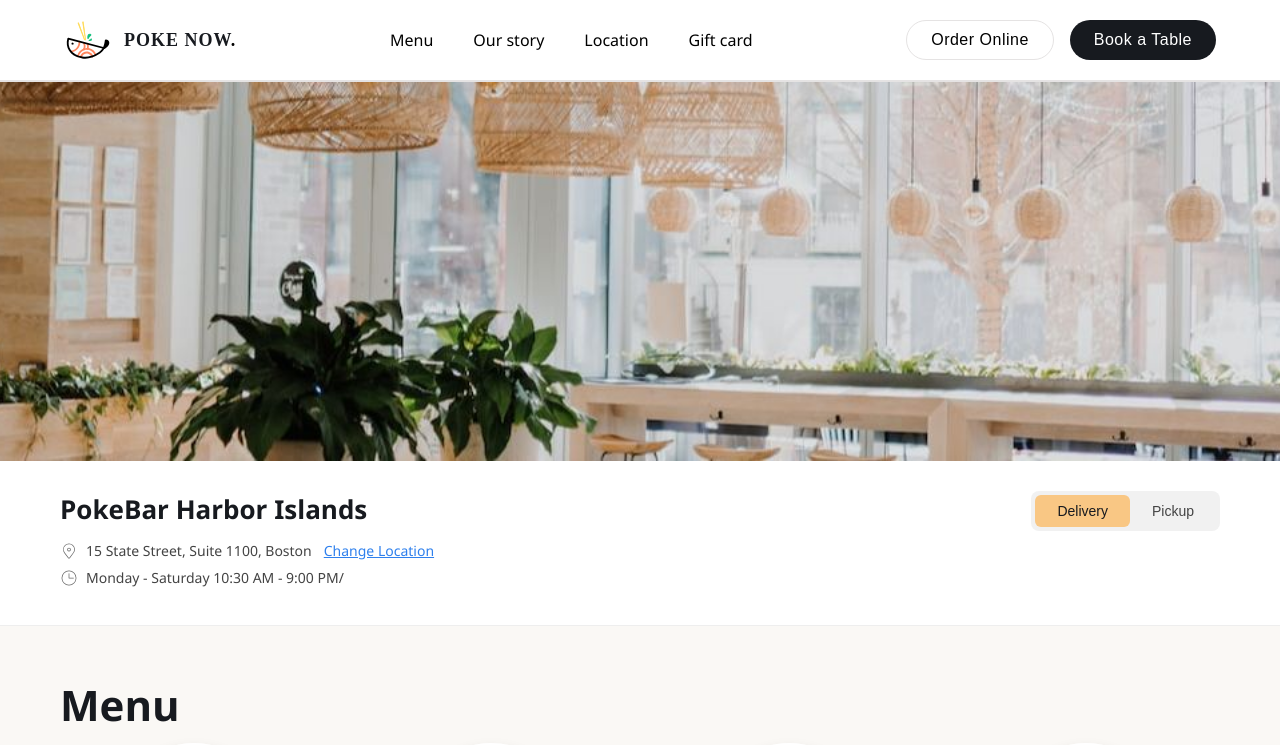
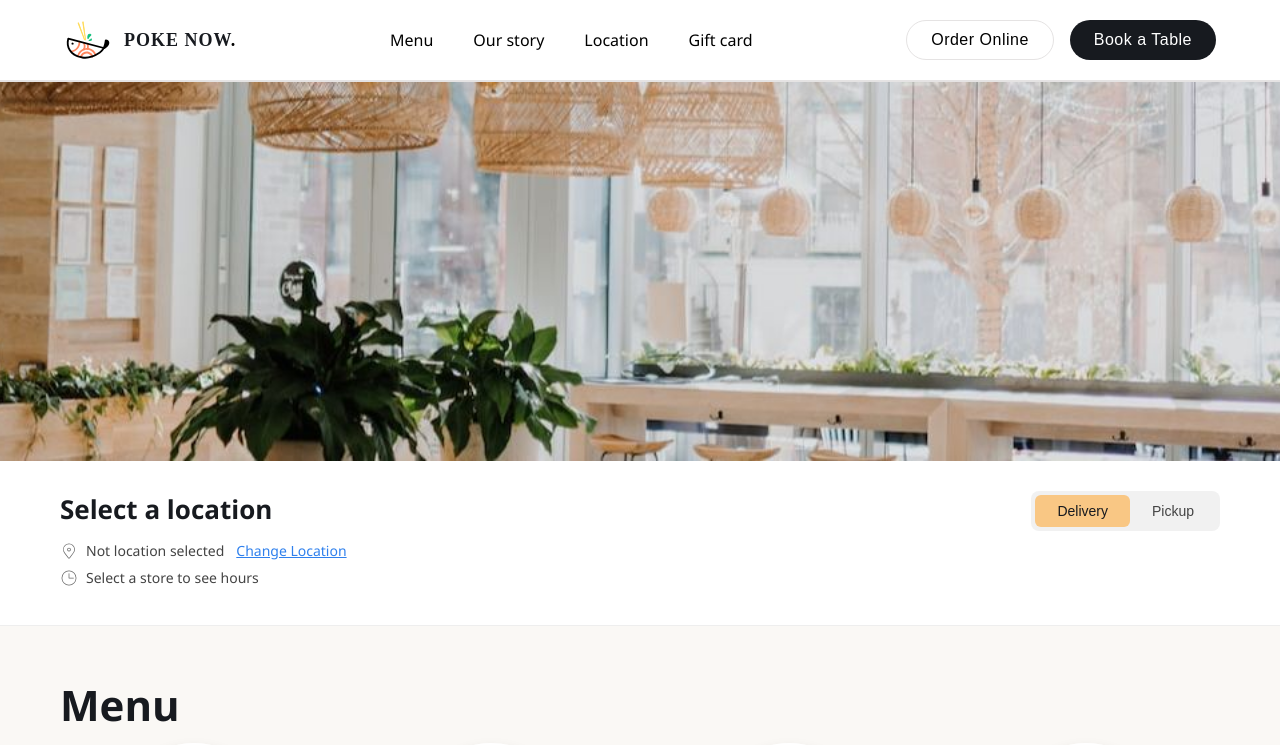
Before and after one commit to lalit-sahu-iphtech/Restaurant-App, a React (Vite) app: page /order in a window 1280 px wide. Shown: the top 745 px of the page. Built offline with nearby package versions, Linux system fonts and the light colour scheme.

Commit message:
update location info

```diff
--- a/src/pages/CheckoutMenuPage/CheckoutMenu.jsx
+++ b/src/pages/CheckoutMenuPage/CheckoutMenu.jsx
@@ -1,4 +1,3 @@
-import { useState } from "react";
 import { useCart } from "../Cart/CartContext";
 import menuHero from "../../assets/checkoutMenu/menuHero.jpg";
 
@@ -22,10 +21,37 @@ import "./checkoutMenu.css";
 import { CiLocationOn } from "react-icons/ci";
 import { CiClock2 } from "react-icons/ci";
 
+import { useState, useEffect } from "react";
+import { useLocation } from "react-router-dom";
+
+
 export default function CheckoutMenu() {
   const { addToCart } = useCart();
   const [addedItems, setAddedItems] = useState({});
   const [orderMode, setOrderMode] = useState("delivery");
+
+  const routerLocation = useLocation();
+  const [selectedLocation, setSelectedLocation] = useState(null);
+
+
+  useEffect(() => {
+      // Priority 1: Router state (fresh navigation)
+      if (routerLocation.state?.location) {
+          setSelectedLocation(routerLocation.state.location);
+          return;
+      }
+
+      // Priority 2: localStorage (page refresh ke baad)
+      const stored = localStorage.getItem("selectedLocation");
+      if (stored) {
+          try {
+              setSelectedLocation(JSON.parse(stored));
+          } catch (err) {
+              console.error("Error parsing stored location:", err);
+          }
+      }
+  }, [routerLocation.state]);
+
 
   // Menu items data
   const menuItems = [
@@ -136,16 +162,20 @@ export default function CheckoutMenu() {
         <div className="location-bar">
             <div className="location-info">
                 <div className="location-name">
-                    <h2>PokeBar Harbor Islands</h2>
+                    <h2>{selectedLocation?.name || "Select a location"}</h2>
                     <div className="location-row">
                         <CiLocationOn/>
-                        <span>15 State Street, Suite 1100, Boston</span>
-                        <a href="#" className="change-location">Change Location</a>
+                        <span>{selectedLocation?.address || "Not location selected"}</span>
+                        <a href="/store-location" className="change-location">Change Location</a>
                     </div>
 
                     <div className="location-row">
                         <CiClock2/>
-                        <span>Monday - Saturday 10:30 AM - 9:00 PM/</span>
+                        <span>
+                                    {selectedLocation
+                                        ? "Monday - Saturday 10:30 AM - 9:00 PM / Sunday 12:00 PM - 9:00 PM"
+                                        : "Select a store to see hours"}
+                                </span>
 
                     </div>
                 </div>
```
